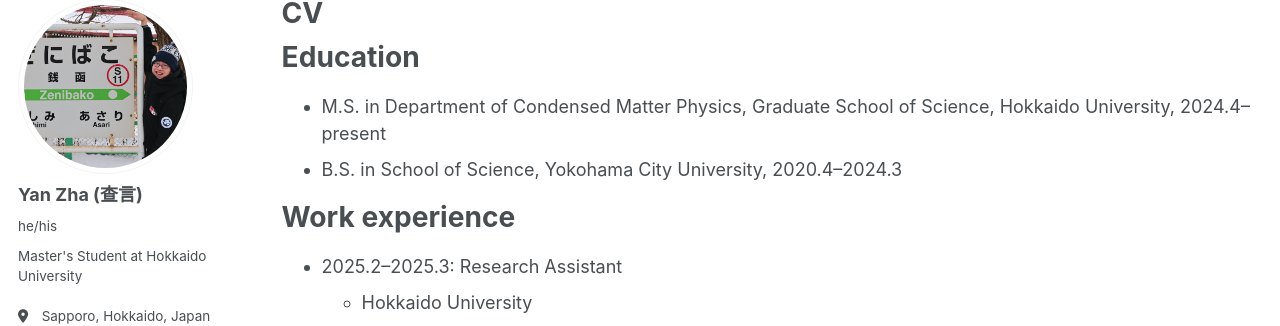
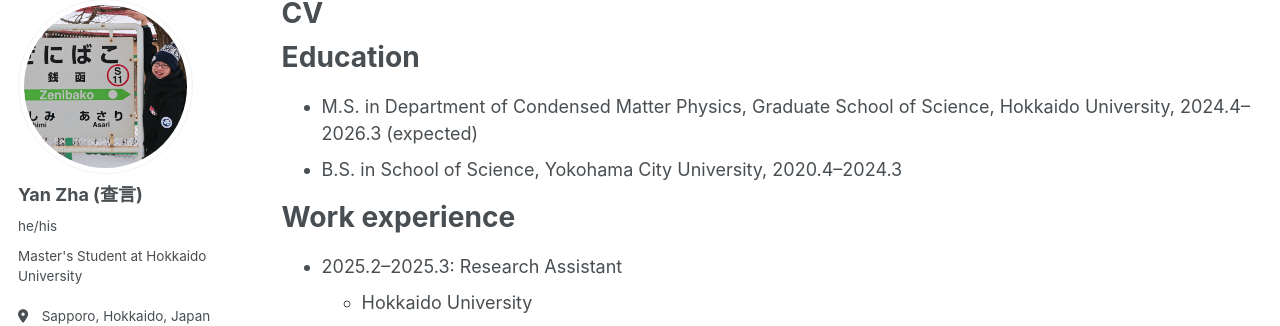
Before and after one commit to yzhacn/yzhacn.github.io, a Jekyll site: the page built from _pages/cv.md, in a window 1280 px wide and 900 px high. Shown: the part 107-433 px from the top of the window. Built offline with Jekyll 4.4.1, drawn with Linux system fonts in a browser that asks for light colours; some web fonts are replaced.

Commit message:
Update cv.md

```diff
--- a/_pages/cv.md
+++ b/_pages/cv.md
@@ -11,7 +11,7 @@ redirect_from:
 
 Education
 ======
-* M.S. in Department of Condensed Matter Physics, Graduate School of Science, Hokkaido University, 2024.4--present
+* M.S. in Department of Condensed Matter Physics, Graduate School of Science, Hokkaido University, 2024.4--2026.3 (expected)
 * B.S. in School of Science, Yokohama City University, 2020.4--2024.3
 
 Work experience
```
